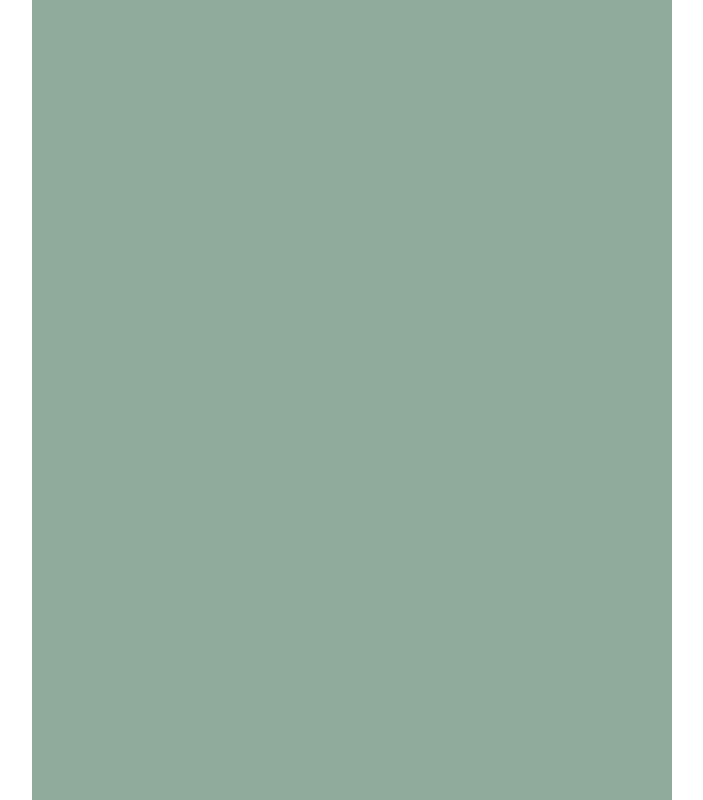
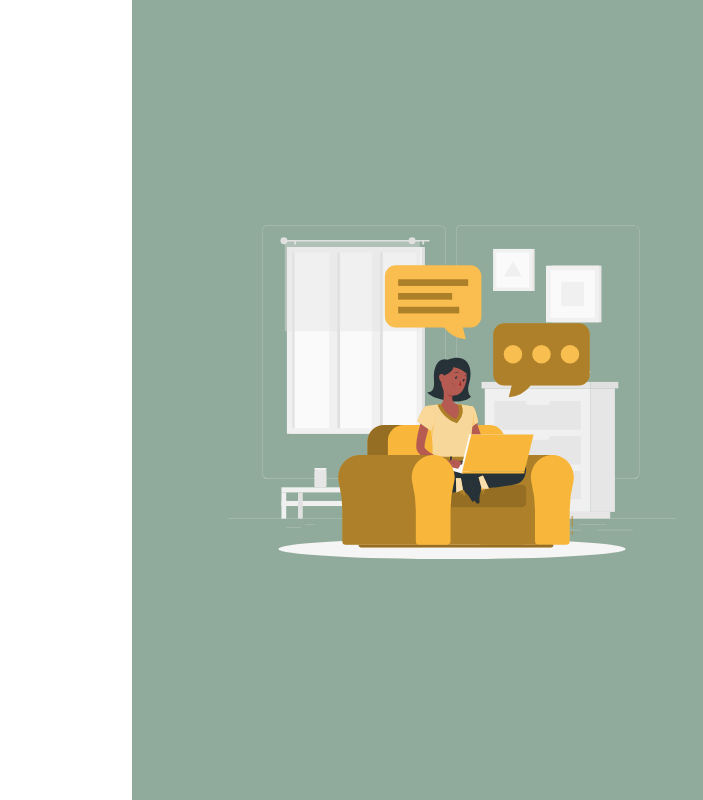
Before and after one commit to mayaragao/Programacao-Avancada, a React (Create React App) app in the folder reactJS/mvp-mae/: page /login in a window 1280 px wide. Shown: the whole page, without its empty margins (523-1226 px from the left). Built offline with nearby package versions, Linux system fonts and the light colour scheme.

Commit message:
Adicionando página para imagens.

```diff
--- a/reactJS/mvp-mae/src/pages/Login/Login.js
+++ b/reactJS/mvp-mae/src/pages/Login/Login.js
@@ -1,6 +1,7 @@
 import React from "react";
 import { Container, Row, Col} from "react-bootstrap";
-import { RightContainer } from './styles';
+import { RightContainer} from './styles';
+import LoginImage from '../../assets/images/login_image.svg'
 
 
 const LoginPage = () => {
@@ -8,7 +9,9 @@ const LoginPage = () => {
     <Container>
         <Row>
           <Col></Col>
-          <Col><RightContainer/></Col>
+          <Col><RightContainer>
+            <img src={LoginImage} alt="Imagem de Login" id="loginImage" />
+          </RightContainer></Col>
         </Row>
     </Container>)
 
--- a/reactJS/mvp-mae/src/pages/Login/styles.js
+++ b/reactJS/mvp-mae/src/pages/Login/styles.js
@@ -4,5 +4,12 @@ export const RightContainer = styled.div`
   background-color: #90AB9B;
   width: 50vw;
   height: 100vh;
+  margin-right: -9.4vw;
+  display: flex;
+  justify-content: center;
 
+  #loginImage{
+  width: 35vw;
+  background-color: #90AB9B
+  }
 `;
```
Also changed, not shown: reactJS/mvp-mae/src/assets/images/login_image.svg (added).
